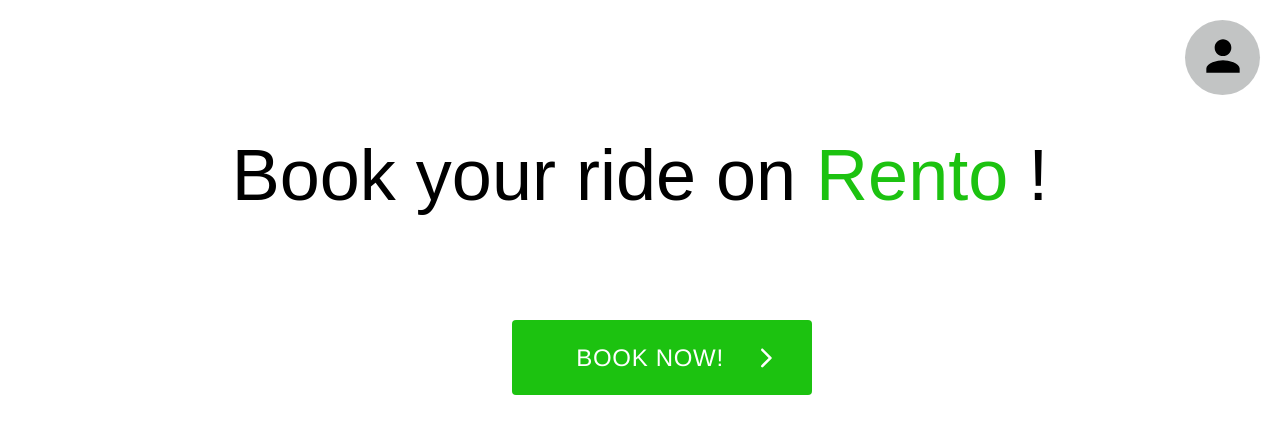
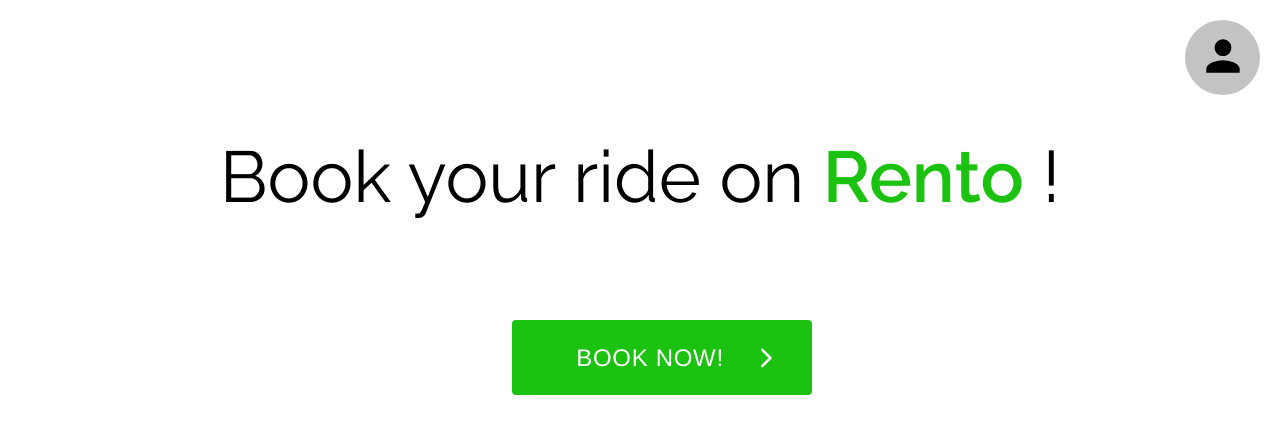
Before and after one commit to Rento-DBS/Rento, a React (Create React App) app in the folder rento-client/: page /auth in a window 1280 px wide. Shown: the top 434 px of the page. Built offline with nearby package versions, Linux system fonts and the light colour scheme.

Commit message:
added raleway font

```diff
--- a/rento-client/public/index.html
+++ b/rento-client/public/index.html
@@ -10,6 +10,10 @@
         <link
             rel="stylesheet"
             href="https://fonts.googleapis.com/icon?family=Material+Icons"
+        />
+        <link
+            href="https://fonts.googleapis.com/css2?family=Raleway:wght@400;500;600&display=swap"
+            rel="stylesheet"
         />
         <meta name="viewport" content="width=device-width, initial-scale=1" />
         <meta name="theme-color" content="#000000" />
--- a/rento-client/src/components/Home/Home.module.css
+++ b/rento-client/src/components/Home/Home.module.css
@@ -6,7 +6,7 @@
 
 .heading {
     font-size: 72px;
-    font-family: Montserrat, sans-serif;
+    font-family: "Raleway", sans-serif;
     font-weight: normal;
     margin: 0 auto;
     margin-top: 10%;
@@ -14,6 +14,7 @@
 
 .subheading {
     color: rgb(28, 194, 16) !important;
+    font-weight: bold;
 }
 
 .person {
```
